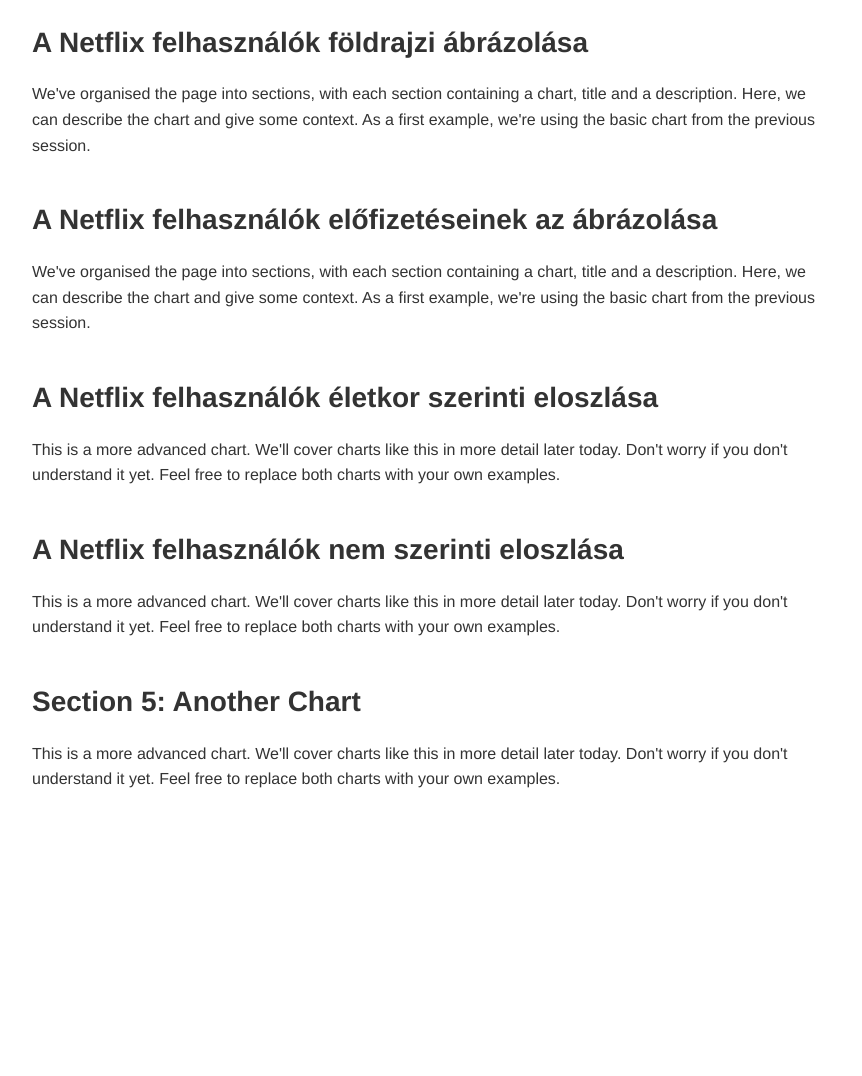
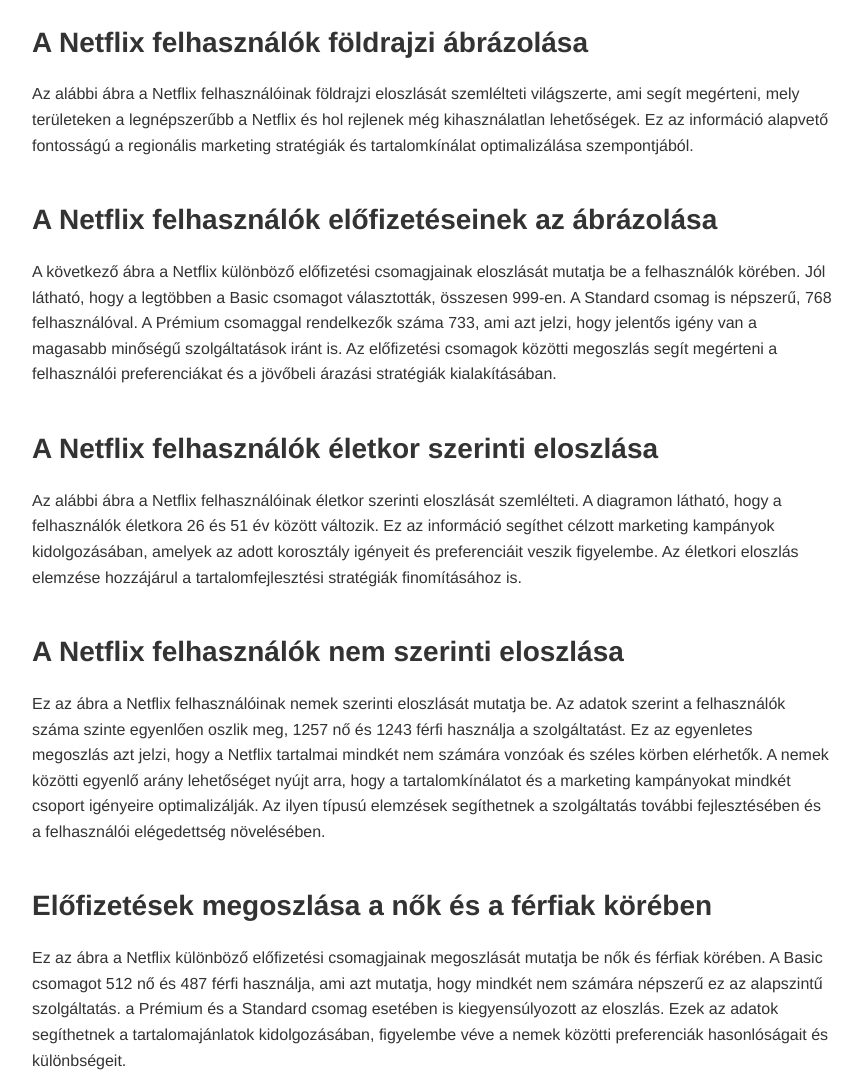
Before and after one commit to Nagyimola22/Nagyimola22.github.io, a plain HTML site: page index.html in a window 1280 px wide. Shown: the part 425-1501 px from the top of the page, without its empty margins (208-1070 px from the left). Before the commit the page ends 1257 px from the top, so only its background shows below. Drawn offline with Linux system fonts and the light colour scheme; a script that the page names is missing.

Commit message:
projekt123

```diff
--- a/index.html
+++ b/index.html
@@ -53,8 +53,7 @@
         <div class="chart-description">
             <h2>A Netflix felhasználók földrajzi ábrázolása</h2>
             <p> <!-- This is a paragraph, it's the main way to display text on a web page -->
-                We've organised the page into sections, with each section containing a chart, title and a description. Here, we can describe the chart and give some context.
-                As a first example, we're using the basic chart from the previous session.
+                Az alábbi ábra a  Netflix felhasználóinak földrajzi eloszlását szemlélteti világszerte, ami segít megérteni, mely területeken a legnépszerűbb a Netflix és hol rejlenek még kihasználatlan lehetőségek. Ez az információ alapvető fontosságú a regionális marketing stratégiák és tartalomkínálat optimalizálása szempontjából.
             </p>
         </div>
         <figure id="Location1"></figure> <!-- we give it an id so we can put a vega-lite graph here with VegaEmbed -->
@@ -64,8 +63,7 @@
         <div class="chart-description">
             <h2>A Netflix felhasználók előfizetéseinek az ábrázolása</h2>
             <p> <!-- This is a paragraph, it's the main way to display text on a web page -->
-                We've organised the page into sections, with each section containing a chart, title and a description. Here, we can describe the chart and give some context.
-                As a first example, we're using the basic chart from the previous session.
+                A következő ábra a  Netflix különböző előfizetési csomagjainak eloszlását mutatja be a felhasználók körében. Jól látható, hogy a legtöbben a Basic csomagot választották, összesen 999-en. A Standard csomag is népszerű, 768 felhasználóval. A Prémium csomaggal rendelkezők száma 733, ami azt jelzi, hogy jelentős igény van a magasabb minőségű szolgáltatások iránt is. Az előfizetési csomagok közötti megoszlás segít megérteni a felhasználói preferenciákat és a jövőbeli árazási stratégiák kialakításában.
             </p>
         </div>
         <figure id="Location2"></figure> <!-- we give it an id so we can put a vega-lite graph here with VegaEmbed -->
@@ -75,8 +73,7 @@
         <div class="chart-description"> <!-- we are grouping the title and description together so we can style them together -->
             <h2> A Netflix felhasználók életkor szerinti eloszlása</h2>
             <p> <!-- This is a paragraph, it's the main way to display text on a web page -->
-                This is a more advanced chart. We'll cover charts like this in more detail later today. Don't worry if you don't understand it yet.
-                Feel free to replace both charts with your own examples.
+                Az alábbi ábra a Netflix felhasználóinak életkor szerinti eloszlását szemlélteti. A diagramon látható, hogy a felhasználók életkora 26 és 51 év között változik. Ez az információ segíthet célzott marketing kampányok kidolgozásában, amelyek az adott korosztály igényeit és preferenciáit veszik figyelembe. Az életkori eloszlás elemzése hozzájárul a tartalomfejlesztési stratégiák finomításához is.
             </p>
         </div>
         <figure id="Location3"></figure> <!-- we give it an id so we can put a vega-lite graph here with VegaEmbed -->
@@ -86,8 +83,7 @@
         <div class="chart-description"> <!-- we are grouping the title and description together so we can style them together -->
             <h2>A Netflix felhasználók nem szerinti eloszlása</h2>
             <p> <!-- This is a paragraph, it's the main way to display text on a web page -->
-                This is a more advanced chart. We'll cover charts like this in more detail later today. Don't worry if you don't understand it yet.
-                Feel free to replace both charts with your own examples.
+                Ez az ábra a Netflix felhasználóinak nemek szerinti eloszlását mutatja be. Az adatok szerint a felhasználók száma szinte egyenlően oszlik meg, 1257 nő és 1243 férfi használja a szolgáltatást. Ez az egyenletes megoszlás azt jelzi, hogy a Netflix tartalmai mindkét nem számára vonzóak és széles körben elérhetők. A nemek közötti egyenlő arány lehetőséget nyújt arra, hogy a tartalomkínálatot és a marketing kampányokat mindkét csoport igényeire optimalizálják. Az ilyen típusú elemzések segíthetnek a szolgáltatás további fejlesztésében és a felhasználói elégedettség növelésében.
             </p>
         </div>
         <figure id="Location4"></figure> <!-- we give it an id so we can put a vega-lite graph here with VegaEmbed -->
@@ -95,10 +91,9 @@
 
     <section>
         <div class="chart-description"> <!-- we are grouping the title and description together so we can style them together -->
-            <h2>Section 5: Another Chart</h2>
+            <h2>Előfizetések megoszlása a nők és a férfiak körében</h2>
             <p> <!-- This is a paragraph, it's the main way to display text on a web page -->
-                This is a more advanced chart. We'll cover charts like this in more detail later today. Don't worry if you don't understand it yet.
-                Feel free to replace both charts with your own examples.
+                Ez az ábra a Netflix különböző előfizetési csomagjainak megoszlását mutatja be nők és férfiak körében. A Basic csomagot 512 nő és 487 férfi használja, ami azt mutatja, hogy mindkét nem számára népszerű ez az alapszintű szolgáltatás. a Prémium és a Standard csomag esetében is kiegyensúlyozott az eloszlás. Ezek az adatok segíthetnek a tartalomajánlatok kidolgozásában, figyelembe véve a nemek közötti preferenciák hasonlóságait és különbségeit.
             </p>
         </div>
         <figure id="Location5"></figure> <!-- we give it an id so we can put a vega-lite graph here with VegaEmbed -->
```
